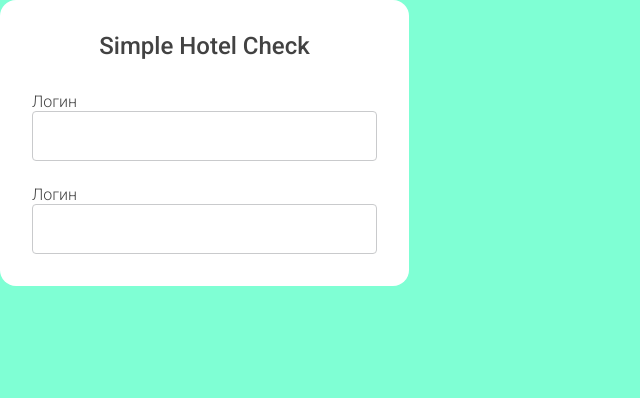
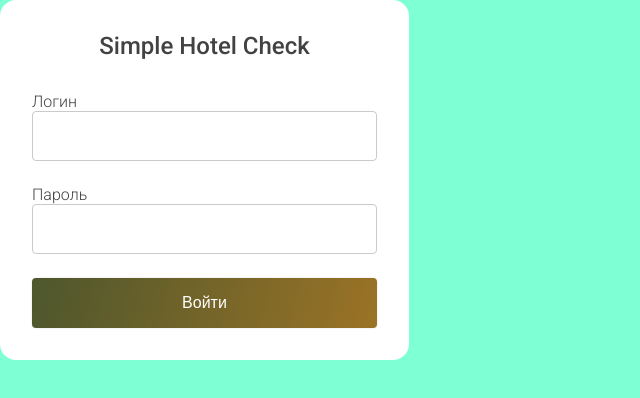
Before and after one commit to kybikchidori1/TestHotelList, a React (Create React App) app: page / in a window 1280 px wide. Shown: the top 398 px of the page, without its empty margins (0-640 px from the left). Built offline with nearby package versions, Linux system fonts and the light colour scheme.

Commit message:
CFR-8: add component inputblock and inputtext

```diff
--- a/src/App.tsx
+++ b/src/App.tsx
@@ -1,12 +1,15 @@
 import React from "react";
 import Card from "./UI/Card/Card";
 import classes from "../src/App.module.scss";
+import InputBlock from "./UI/InputBlock/InputBlock";
 
 function App() {
   return (
     <div className={classes.background}>
       <div>
-        <Card />
+        <Card>
+          <InputBlock />
+        </Card>
       </div>
     </div>
   );
--- a/src/UI/Button/Button.module.scss
+++ b/src/UI/Button/Button.module.scss
@@ -3,8 +3,6 @@
   flex-direction: row;
   justify-content: center;
   align-items: center;
-  padding: 15px;
-  gap: 10px;
 
   width: 345px;
   height: 50px;
--- a/src/UI/Button/Button.tsx
+++ b/src/UI/Button/Button.tsx
@@ -1,12 +1,12 @@
-import React from "react";
+import React, { FC } from "react";
 import classes from "../Button/Button.module.scss";
 
-const Button = (props: any) => {
-  return (
-    <div>
-      <button className={classes.button}>Войти</button>
-    </div>
-  );
+interface ButtonProps {
+  children?: any;
+}
+
+const Button: FC<ButtonProps> = (props: any) => {
+  return <button className={classes.button}>{props.children}</button>;
 };
 
 export default Button;
--- a/src/UI/Card/Card.tsx
+++ b/src/UI/Card/Card.tsx
@@ -1,13 +1,13 @@
 import React, { FC } from "react";
-import InputBlock from "../InputBlock/InputBlock";
+
 import classes from "./Card.module.scss";
 
-const Card: FC = (props: any) => {
-  return (
-    <div className={classes.card}>
-      <InputBlock />
-    </div>
-  );
+interface CardProps {
+  children?: any;
+}
+
+const Card: FC<CardProps> = (props: any) => {
+  return <div className={classes.card}>{props.children}</div>;
 };
 
 export default Card;
--- a/src/UI/InputBlock/InputBlock.module.scss
+++ b/src/UI/InputBlock/InputBlock.module.scss
@@ -3,6 +3,10 @@
   justify-content: center;
   flex-direction: column;
   align-items: center;
+
+  div {
+    margin-bottom: 24px;
+  }
 }
 
 .title {
@@ -11,7 +15,7 @@
   font-weight: 500;
   font-size: 24px;
   line-height: 28px;
-  padding-bottom: 8px;
+  margin-bottom: 32px;
 
   color: #424242;
 }
--- a/src/UI/InputBlock/InputBlock.tsx
+++ b/src/UI/InputBlock/InputBlock.tsx
@@ -1,16 +1,16 @@
-import React, { FC, Fragment } from "react";
+import React, { FC } from "react";
+import Button from "../Button/Button";
 import InputText from "../InputText/InputText";
 import classes from "./InputBlock.module.scss";
 
 const InputBlock: FC = (props: any) => {
   return (
-    <Fragment>
-      <div className={classes.block}>
-        <div className={classes.title}>Simple Hotel Check</div>
-        <InputText />
-        <InputText />
-      </div>
-    </Fragment>
+    <div className={classes.block}>
+      <h1 className={classes.title}>Simple Hotel Check</h1>
+      <InputText title={"Логин"} />
+      <InputText title={"Пароль"} />
+      <Button>Войти</Button>
+    </div>
   );
 };
 
--- a/src/UI/InputText/InputText.module.scss
+++ b/src/UI/InputText/InputText.module.scss
@@ -1,7 +1,3 @@
-.input {
-  padding-top: 24px;
-}
-
 .input__title {
   font-family: "Roboto";
   font-style: normal;
--- a/src/UI/InputText/InputText.tsx
+++ b/src/UI/InputText/InputText.tsx
@@ -1,13 +1,20 @@
-import React from "react";
+import React, { FC } from "react";
 import classes from "../InputText/InputText.module.scss";
 
-const InputText = (props: any) => {
+interface InputTextProps {
+  placeholder?: string;
+  title: string;
+}
+
+const InputText: FC<InputTextProps> = (props) => {
   return (
-    <div>
-      <div className={classes.input}>
-        <span className={classes.input__title}>Логин</span>
-        <input type="text" className={classes.input__form} />
-      </div>
+    <div className={classes.input}>
+      <span className={classes.input__title}>{props.title}</span>
+      <input
+        type="text"
+        className={classes.input__form}
+        placeholder={props.placeholder}
+      />
     </div>
   );
 };
```
